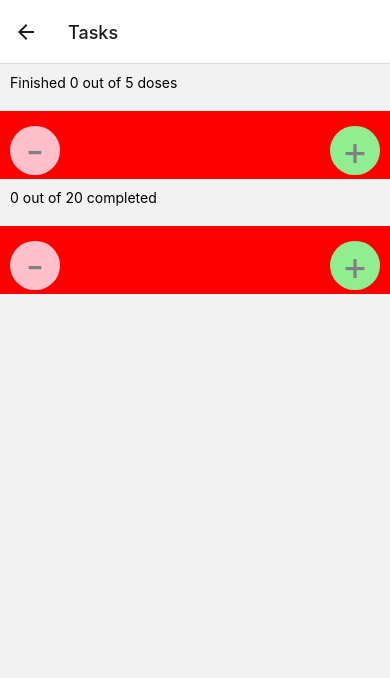
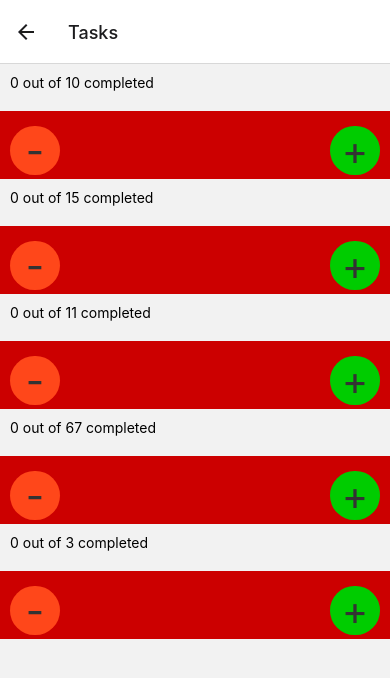
Before and after one commit to JordiIctech/Task-Manager, a React Native app: screen /Tasks in a window 390 px wide. Shown: the top 678 px of the page. Built offline with nearby package versions, Linux system fonts and the light colour scheme.

Commit message:
Passed from testing file to main task file

```diff
--- a/Stylesdef.js
+++ b/Stylesdef.js
@@ -74,7 +74,7 @@ export const styles = StyleSheet.create({
     // Task Styles
 
     taskbuttM: {
-      backgroundColor: "pink",
+      backgroundColor: "#ff471a",
       borderRadius: 100,
       width: 50,
       margin: 10,
@@ -83,10 +83,9 @@ export const styles = StyleSheet.create({
     },
 
     taskbuttP: {
-      backgroundColor: "lightgreen",
+      backgroundColor: "#00cc00",
       borderRadius: 100,
       width: 50,
-      alignSelf: 'left',
       margin: 10,
       position: "absolute",
       marginTop: 25,
@@ -94,7 +93,7 @@ export const styles = StyleSheet.create({
     },
 
     tasksign: {
-      color: "grey",
+      color: "#333333",
       fontSize: 40,
       textAlign: "center",
 
--- a/Tasks.js
+++ b/Tasks.js
@@ -3,12 +3,6 @@ import { View, Text, Button, StyleSheet, TouchableOpacity} from 'react-native';
 import {styles} from "./Stylesdef.js"
 
 export function Tasks({ navigation }) {
-    // M for missing, C for completed.
-    var [task1M, setCount1M] = useState(5); // Initial number of tasks missing
-    var [task1C, setCount1C] = useState(0); // setCount is just a variable, non specific name
-
-    var [task2M, setCount2M] = useState(20); //flex values, one must be zero or negative have the other one full.
-    var [task2C, setCount2C] = useState(0);
 
     function completion(SM,M,SC,C){ //Add tasks as completed
         SM(M -= 1)
@@ -20,6 +14,34 @@ export function Tasks({ navigation }) {
         SC(C -= 1)
     }
 
+    // M for missing, C for completed, S for starting number of tasks, O for opacity
+    // setCount is just a variable, non specific name
+    //flex values, one must be zero or negative have the other one full.
+    function flexing(taskS, taskO) { //Task number and task start.
+        var [taskM, setCount2M] = useState(taskS);
+        var [taskC, setCount2C] = useState(0);
+
+        return (   // Function inclosed within a "fragment".
+            <>
+        <Text style = {{margin: 10, opacity: taskO}}>{taskC} out of {taskC + taskM} completed</Text>
+        <View  style={{ height: "100%", width: "100%", flexDirection: 'row', opacity: taskO}}>
+        <View style={{ backgroundColor: "#009900", flex: taskC, marginTop: 10}} />
+        <View style={{ backgroundColor: "#cc0000", flex: taskM, marginTop: 10}} />
+
+        <TouchableOpacity style = {styles.taskbuttM}
+          onPress={() => uncompletion(setCount2M, taskM, setCount2C, taskC)}>
+        <Text style={styles.tasksign}>-</Text>
+        </TouchableOpacity>
+
+        <TouchableOpacity style = {styles.taskbuttP}
+          onPress={() => completion(setCount2M, taskM, setCount2C, taskC)}>
+        <Text style={styles.tasksign}>+</Text>
+        </TouchableOpacity>
+        </View>
+        </>
+        );
+    }
+
     return (
         <View
         style={{
@@ -27,48 +49,15 @@ export function Tasks({ navigation }) {
                 height: "10%",
         }} // For a parent view YOU MUST SPECIFY HEIGHT AND WIDTH
       >
-{/*Task 1 */}
-        <Text style = {{margin: 10}}>Finished {task1C} out of {task1C + task1M} doses</Text>
-        <View  style={{ height: "100%", width: "100%", flexDirection: 'row'}}>
 
-        <View style={{ backgroundColor: "green", flex: task1C, marginTop: 10}} />
-        <View style={{ backgroundColor: "red", flex: task1M, marginTop: 10}} />
+{/*Flex Task */}
 
-        <TouchableOpacity style = {styles.taskbuttM}
-          onPress={() => uncompletion(setCount1M, task1M, setCount1C, task1C)}>
-        <Text style={styles.tasksign}>-</Text>
-        </TouchableOpacity>
-
-        <TouchableOpacity style = {styles.taskbuttP}
-          onPress={() => completion(setCount1M, task1M, setCount1C, task1C)}>
-        <Text style={styles.tasksign}>+</Text>
-        </TouchableOpacity>
-        </View>
-
-{/*Task 2*/}
-        <Text style = {{margin: 10}}>{task2C} out of {task2C + task2M} completed</Text>
-
-        <View  style={{ height: "100%", width: "100%", flexDirection: 'row'}}>
-        <View style={{ backgroundColor: "green", flex: task2C, marginTop: 10}} />
-        <View style={{ backgroundColor: "red", flex: task2M, marginTop: 10}} />
-
-        <TouchableOpacity style = {styles.taskbuttM}
-          onPress={() => uncompletion(setCount2M, task2M, setCount2C, task2C)}>
-        <Text style={styles.tasksign}>-</Text>
-        </TouchableOpacity>
-
-        <TouchableOpacity style = {styles.taskbuttP}
-          onPress={() => completion(setCount2M, task2M, setCount2C, task2C)}>
-        <Text style={styles.tasksign}>+</Text>
-        </TouchableOpacity>
-        </View>
-
-
-        <View  style={{ height: "100%", width: "100%", flexDirection: 'row'}}>
-
-        </View>
-
-
+{flexing(10, "100%")}
+{flexing(15, "100%")}
+{flexing(11, "100%")}
+{flexing(67, "100%")}
+{flexing(3, "100%")}
+{flexing(34, "0%")}
 
         </View>
 
--- a/Testing.js
+++ b/Testing.js
@@ -55,9 +55,9 @@ export function Testing({ navigation }) {
 {flexing(10, "100%")}
 {flexing(15, "100%")}
 {flexing(11, "100%")}
-{flexing(17, "100%")}
-{flexing(14, "100%")}
-{flexing(34, "100%")}
+{flexing(67, "100%")}
+{flexing(3, "100%")}
+{flexing(34, "0%")}
 
         </View>
 
```
Also changed, not shown: Platformer.js (renamed from saves.js, +11 -0 lines).
